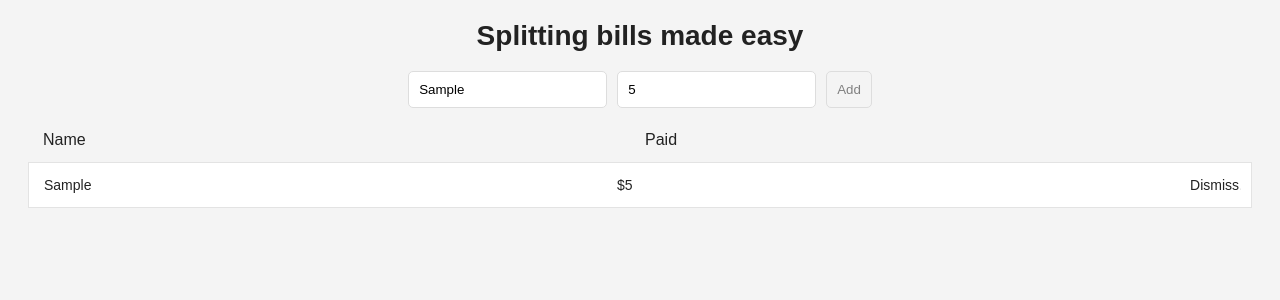
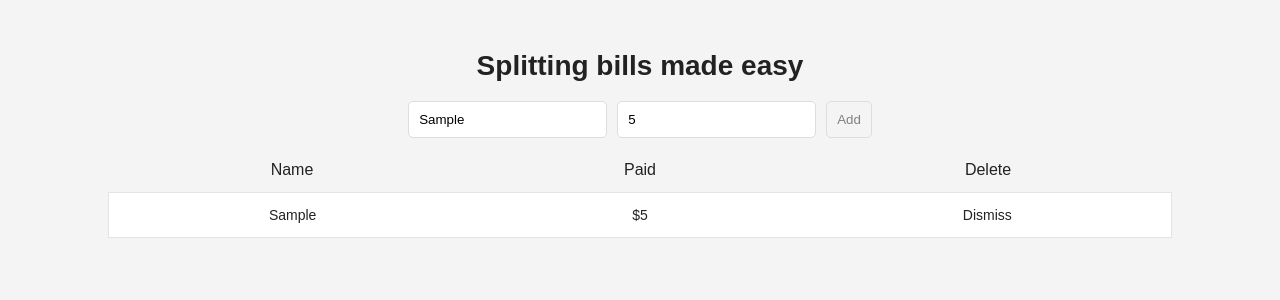
Before and after one commit to StreetLamb/paywhowhat, a React (Create React App) app: page / in a window 1280 px wide. Both pictures are taken after typing "Sample", "5" into the empty fields and a click on the button "Add". Shown: the top 300 px of the page. Built offline with nearby package versions, Linux system fonts and the light colour scheme.

Commit message:
make it better

```diff
--- a/src/App.css
+++ b/src/App.css
@@ -1,5 +1,5 @@
 .page {
-  margin: 20px;
+  margin: 50px 100px 50px;
 }
 
 .interactions {
@@ -23,6 +23,7 @@
   font-size: 16px;
   padding: 0 10px;
   justify-content: space-between;
+  text-align: center;
 }
 
 .table-empty {
@@ -39,6 +40,7 @@
   padding: 10px;
   background: #ffffff;
   border: 1px solid #e3e3e3;
+  text-align: center;
 }
 
 .table-header > span {
--- a/src/App.js
+++ b/src/App.js
@@ -195,11 +195,14 @@ const Table=({results,onDismiss,pay})=>
     <div className='table'>
       {Object.keys(pay).length!==0 &&
         <div className='table-header'>
-          <span style={{width:'50%'}}>
+          <span style={{width:'33%'}}>
             Name
           </span>
-          <span style={{width:'50%'}}>
+          <span style={{width:'33%'}}>
           Paid
+          </span>
+          <span style={{width:'33%'}}>
+          Delete
           </span>
         </div>
       }
@@ -207,13 +210,13 @@ const Table=({results,onDismiss,pay})=>
           Object.keys(results).map((key,index)=>
             results[key].visits.map(item=>
               <div key={item.id} className='table-row'>
-                <span style={{width:'50%'}}>
+                <span style={{width:'33%'}}>
                   {key}
                 </span>
-                <span style={{width:'50%'}}>
+                <span style={{width:'33%'}}>
                   ${item.price}
                 </span>
-                <span>
+                <span style={{width:'33%'}}>
                   <Button
                     onClick={()=> onDismiss(item.id,key)}
                     className="button-inline"
```
